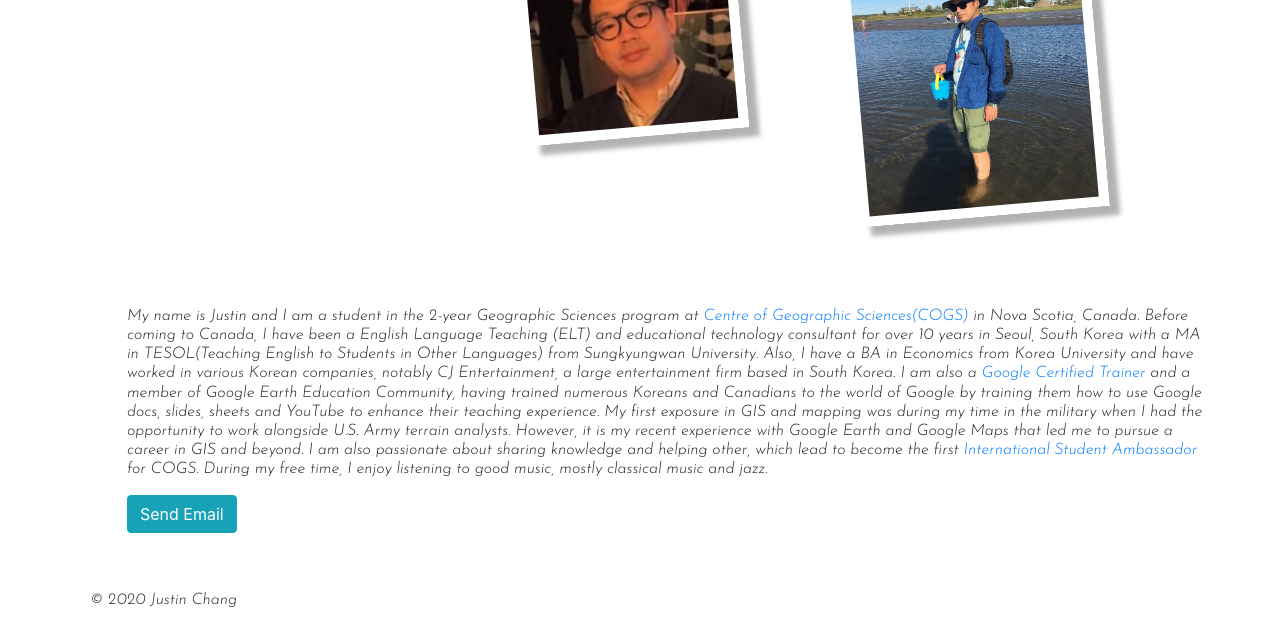
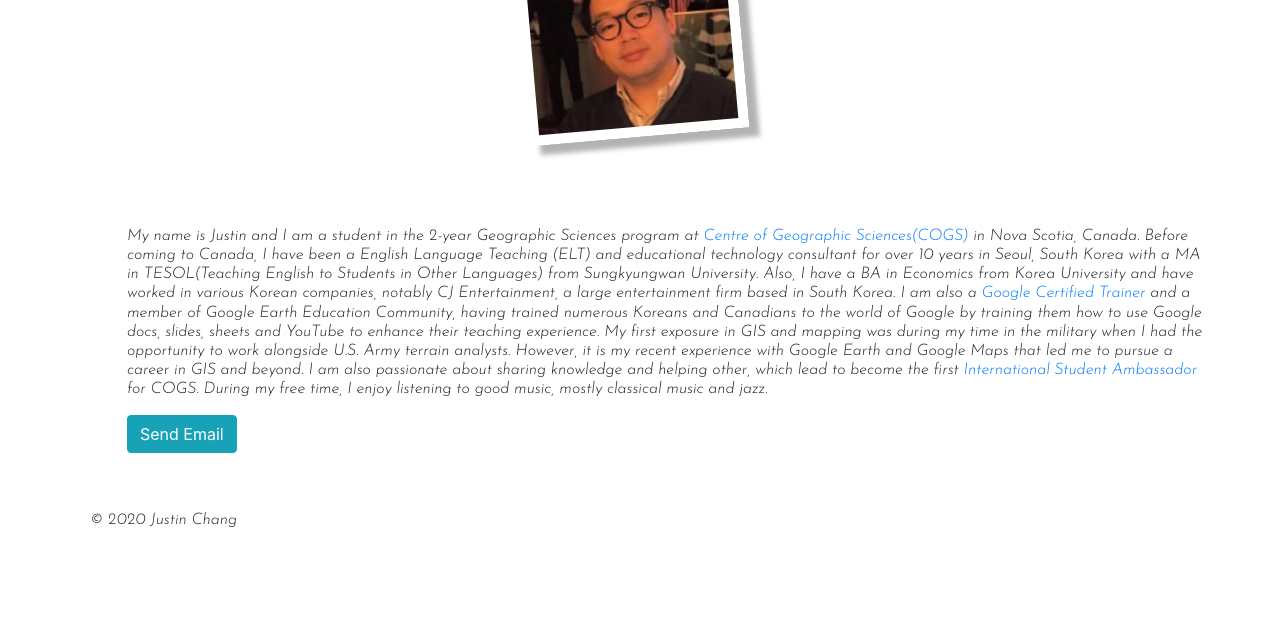
Before and after one commit to justinova/JustinElective, a plain HTML site: page aboutme.html in a window 1280 px wide. Shown: the part 196-815 px from the top of the page. Drawn offline with nearby package versions, Linux system fonts and the light colour scheme.

Commit message:
Update aboutme.html

```diff
--- a/aboutme.html
+++ b/aboutme.html
@@ -48,9 +48,6 @@
       <div class = "column-11">
         <img class = "snapshot" src = "images/justin.jpg" alt = "justin picture" style="margin-top:50px">
       </div>
-      <div class = "column-11">
-        <img class = "snapshot" src = "images/name.jpg" alt = "justin picture2" style="margin-top:50px" height = "300" width = "250">
-      </div>
 
       <div class = "column-12"><h6><p style="margin-top:50px">My name is Justin and I am a student in the 2-year Geographic Sciences program at <a href="https://www.nscc.ca/explorenscc/campuses/cogs/" target="_blank">Centre of Geographic Sciences(COGS) </a>
         in Nova Scotia, Canada. Before coming to Canada, I have been a English Language Teaching (ELT) and educational technology consultant for over
```
